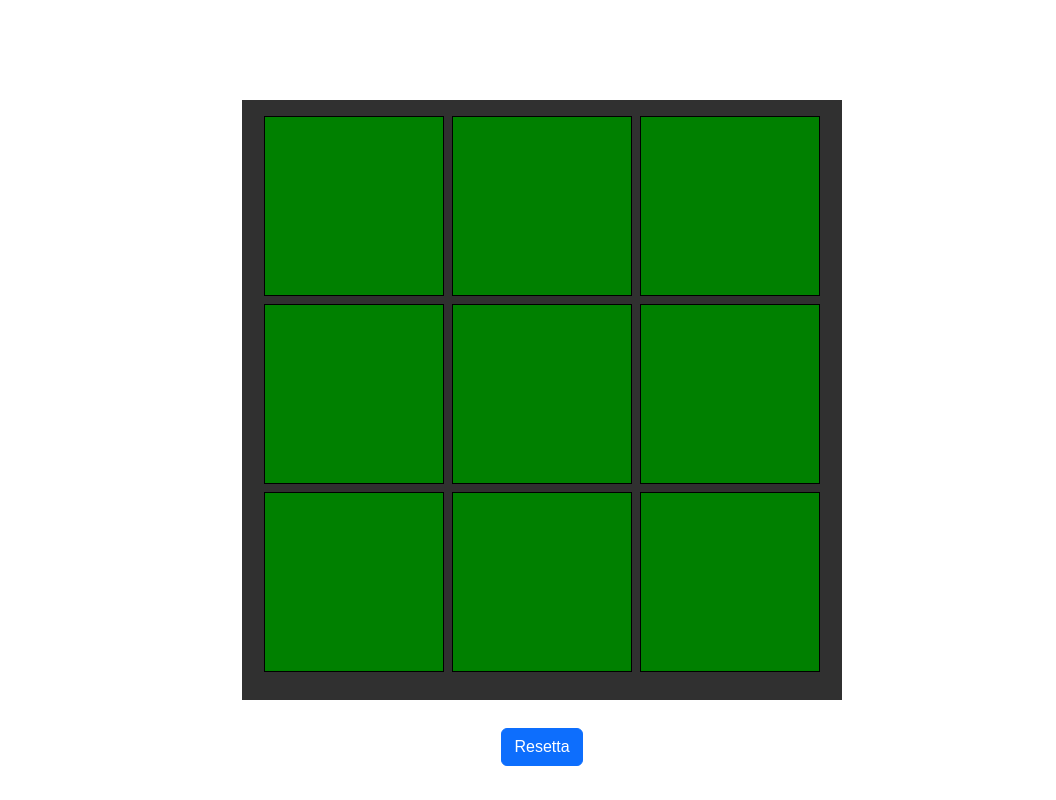
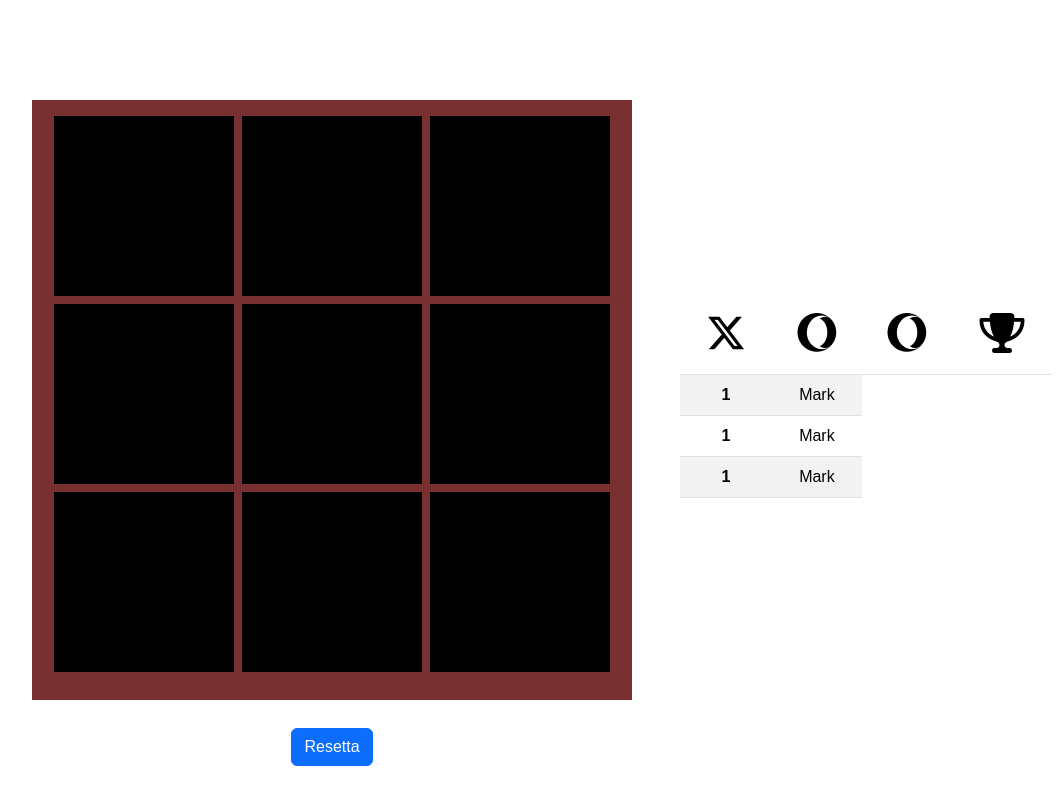
Before and after one commit to claudiopatti/Tris-with-Dave, a Vue app: page / in a window 1280 px wide. Shown: the whole page, without its empty margins (98-1154 px from the left). Built offline with nearby package versions, Linux system fonts and the light colour scheme.

Commit message:
aggiornato tabella vincite

```diff
--- a/src/components/HelloWorld.vue
+++ b/src/components/HelloWorld.vue
@@ -5,19 +5,21 @@
             message: 'ciao',
             countClick: 0,
             wins: false,
-                iconX: '<h1><i class="fa-brands fa-x-twitter"></i></h1>',
-                iconO: '<h1><i class="fa-brands fa-opera"></i></h1>'
+            iconX: '<h1><i class="fa-brands fa-x-twitter text-light"></i></h1>',
+            iconO: '<h1><i class="fa-brands fa-opera text-light"></i></h1>',
+            counterX: 0,
+            counterO: 0,
         }
     },
     methods: {
         press(x) {
             let card = document.getElementById(`${x}`)
             if (card.innerHTML == "" && this.wins == false) {
-                    if (this.countClick % 2 == 0 ) {
+                if (this.countClick % 2 == 0) {
                     console.log(this.countClick)
                     card.innerHTML = this.iconX
                 }
-                    else if (!(this.countClick % 2 == 0 ) ) {
+                else if (!(this.countClick % 2 == 0)) {
                     console.log(this.countClick)
                     card.innerHTML = this.iconO
                 }
@@ -28,7 +30,7 @@
 
         checkWin() {
             // let cards = document.getElementById(`${x}`)
-                if ((document.getElementById(0).innerHTML === this.iconX) && (document.getElementById(1).innerHTML === this.iconX) && (document.getElementById(2).innerHTML === this.iconX) ) {
+            if ((document.getElementById(0).innerHTML === this.iconX) && (document.getElementById(1).innerHTML === this.iconX) && (document.getElementById(2).innerHTML === this.iconX)) {
                 console.log('hai vinto: X');
                 this.wins = true;
                 alert('Hai vinto figlio di puttana X');
@@ -95,7 +97,7 @@
 
 
             //**********************************************+ */
-                if ((document.getElementById(0).innerHTML === this.iconO) && (document.getElementById(1).innerHTML === this.iconO) && (document.getElementById(2).innerHTML === this.iconO) ) {
+            if ((document.getElementById(0).innerHTML === this.iconO) && (document.getElementById(1).innerHTML === this.iconO) && (document.getElementById(2).innerHTML === this.iconO)) {
                 console.log('hai vinto: O')
                 this.wins = true;
                 alert('Hai vinto figlio di puttana O');
@@ -203,8 +205,9 @@
 <template>
     <div id="container-grande" class="container h-100 d-flex justify-content-center align-items-center">
 
-        <div class="griglia d-flex justify-content-center align-items-center flex-wrap gap-2 pt-3">
-            <div v-for="(items, index) in 9" :key="index" :id="index" @click=" press(index), checkWin(index)" class="col-4 p-0 d-flex justify-content-center align-items-center ">
+        <div class="griglia col-8 a d-flex justify-content-center align-items-center flex-wrap gap-2 pt-3 me-5">
+            <div v-for="(items, index) in 9" :key="index" :id="index" @click=" press(index), checkWin(index)"
+                class="col-4 p-0 d-flex justify-content-center align-items-center ">
 
             </div>
 
@@ -213,8 +216,34 @@
                     Resetta
                 </button>
             </div>
+        </div>
+        <div class="col-4 pt-3 d-flex flex-column justify-content-center align-items-center">
+            <table class="table table-striped table-hover text-center">
+                <thead>
+                    <tr>
+                        <th scope="col"><h1><i class="fa-brands fa-x-twitter"></i></h1></th>
+                        <th scope="col"><h1><i class="fa-brands fa-opera"></i></h1></th>
+                        <th scope="col"><h1><i class="fa-brands fa-opera"></i></h1></th>
+                        <th scope="col"><h1><i class="fa-solid fa-trophy"></i></h1></th>
+                    </tr>
+                </thead>
+                <tbody>
+                    <tr>
+                        <th scope="row">1</th>
+                        <td>Mark</td>
+                    </tr>
+                    <tr>
+                        <th scope="row">1</th>
+                        <td>Mark</td>
+                    </tr>
+                    <tr>
+                        <th scope="row">1</th>
+                        <td>Mark</td>
+                    </tr>
+                </tbody>
+            </table>
+        </div>
 
-        </div>
 
     </div>
 </template>
@@ -223,12 +252,18 @@
 .griglia {
     width: 600px;
     height: 600px;
-    background-color: #000000cf;
+    background-color: #5a0000cf;
+
     .col-4 {
         width: 180px;
         height: 180px;
-        background-color: green;
+        background-color: rgb(0, 0, 0);
         border: 1px solid black;
+        transition: 300ms;
+
+        &:active {
+            transform: rotate(360deg);
+        }
     }
 }
 
```
Lines whose indentation alone changed are shown as unchanged.
